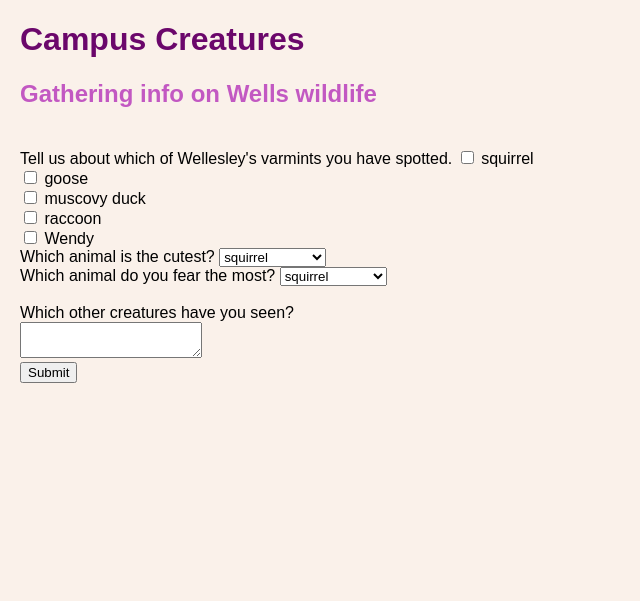
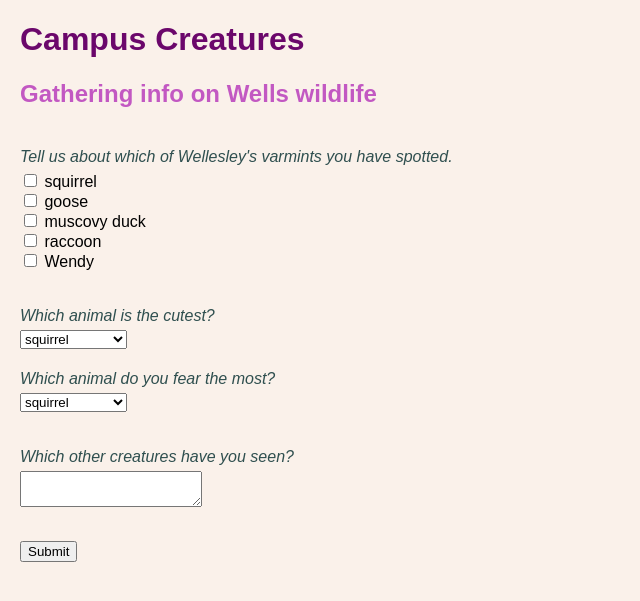
Before and after one commit to arieltraver/forms, a Flask app: page / in a window 1280 px wide. Shown: the top 601 px of the page, without its empty margins (0-640 px from the left). Run offline with Flask 2, Linux system fonts and the light colour scheme.

Commit message:
fixed divs and passed validity checks

```diff
--- a/templates/campus.html
+++ b/templates/campus.html
@@ -1,59 +1,68 @@
 <!DOCTYPE html>
-    <head></head>
-        <title>Campus Creatures</title>
-        <link rel ="stylesheet" href="../static/stylesheet.css">
-        <meta name="author" content="names of both your team">
+<html lang="en">
+    <head>
+        <meta charset="utf-8">
+        <link rel="stylesheet" href="../static/stylesheet.css">
+        <meta name="author" content="Peyton Wang and Ariel Traver">
         <!-- for mobile-friendly pages -->
         <meta name="viewport" content="width=device-width, initial-scale=1">
+        <title>Campus Creatures</title>
+    </head>
     <body>
         <h1>Campus Creatures</h1>
         <h2>Gathering info on Wells wildlife </h2>
 
-        <form method="post" action="https://cs.wellesley.edu/~cs304/cgi-bin/dump.cgi">
-            <div id="checkboxes">
-            <label for = "checkboxes" class = "labeltext">Tell us about which of Wellesley's varmints you have spotted. </label>
-            <input type = "checkbox" id = "seen-elt-1" name = "seen1">
+        <form id="animal-form" method="post" action="https://cs.wellesley.edu/~cs304/cgi-bin/dump.cgi">
+            <!-- checkboxes for choosing seen animals -->
+            <div id="checkboxes" class="section">
+                <p class="labeltext">Tell us about which of Wellesley's varmints you have spotted.</p>
+                <input type="checkbox" id="seen-elt-1" name="seen1">
                 <label for="seen-elt-1"> squirrel</label><br>
-            <input type = "checkbox" id = "seen-elt-2" name = "seen2">
+                <input type="checkbox" id="seen-elt-2" name="seen2">
                 <label for="seen-elt-2"> goose</label><br>
-            <input type = "checkbox" id = "seen-elt-3" name = "seen3">
+                <input type="checkbox" id="seen-elt-3" name="seen3">
                 <label for="seen-elt-3"> muscovy duck</label><br>
-            <input type = "checkbox" id = "seen-elt-4" name = "seen4">
+                <input type="checkbox" id="seen-elt-4" name="seen4">
                 <label for="seen-elt-4"> raccoon </label><br>
-            <input type = "checkbox" id = "seen-elt-5" name = "seen5">
+                <input type="checkbox" id="seen-elt-5" name="seen5">
                 <label for="seen-elt-5"> Wendy</label>
             </div>
-            <div id = "selectors">
-            <label for = "cutest-elt" class="labeltext">Which animal is the cutest?</label>
-            <select name =  "cutest" id = "cutest-elt">
-                <option value = "squirrel">squirrel</option>
-                <option value = "goose">goose</option>
-                <option value = "muscovy duck">muscovy duck</option>
-                <option value = "raccoon">raccoon</option>
-                <option value = "Wendy">Wendy</option>
-            </select>
-            <br>
-            <label for = "scariest-elt" class = "labeltext">Which animal do you fear the most?</label>
-            <select name =  "scariest" id = "scariest-elt">
-                <option value = "squirrel">squirrel</option>
-                <option value = "goose">goose</option>
-                <option value = "muscovy duck">muscovy duck</option>
-                <option value = "raccoon">raccoon</option>
-                <option value = "Wendy">Wendy</option>
+
+            <!-- pull-down menus for selecting cutest and scariest animals -->
+            <div id="selectors" class="section">
+                <div id="cutest-selector" class="selector">
+                    <p class="labeltext">Which animal is the cutest?</p>
+                    <select name="cutest" id="cutest-elt">
+                        <option value="squirrel">squirrel</option>
+                        <option value="goose">goose</option>
+                        <option value="muscovy duck">muscovy duck</option>
+                        <option value="raccoon">raccoon</option>
+                        <option value="Wendy">Wendy</option>
                     </select>
                 </div>
-            <br>
-        <label for = "other-elt" class = "labeltext2">Which other creatures have you seen?</label><br>
-            <textarea id="other-elt" name="textbox"></textarea> <br>
-            <label for = "submit-elt"></label>
-            <input type = "submit" id="submit-elt" value="Submit">
 
+                <div id="scariest-selector" class="selector">
+                    <p class="labeltext">Which animal do you fear the most?</p>
+                    <select name="scariest" id="scariest-elt">
+                        <option value="squirrel">squirrel</option>
+                        <option value="goose">goose</option>
+                        <option value="muscovy duck">muscovy duck</option>
+                        <option value="raccoon">raccoon</option>
+                        <option value="Wendy">Wendy</option>
+                    </select>
+                </div>
+            </div>
+
+            <!-- textbox to add other information -->
+            <div id="other-textbox" class="section">
+                <p><label for="other-elt" class="labeltext">Which other creatures have you seen?</label><br></p>
+                <textarea name="textbox" id="other-elt"></textarea>
+            </div>
+
+            <!-- submit button -->
+            <div id="submit-button">
+                <input type="submit" id="submit-elt" value="Submit">
+            </div>
         </form>
-        <!-- Forms needed:
-
-             what other creatures have you seen (textbox)
-             notes (textbox)
-             submit (submission button)
-         -->
     </body>
 </html>
```
Lines whose indentation alone changed are shown as unchanged.
